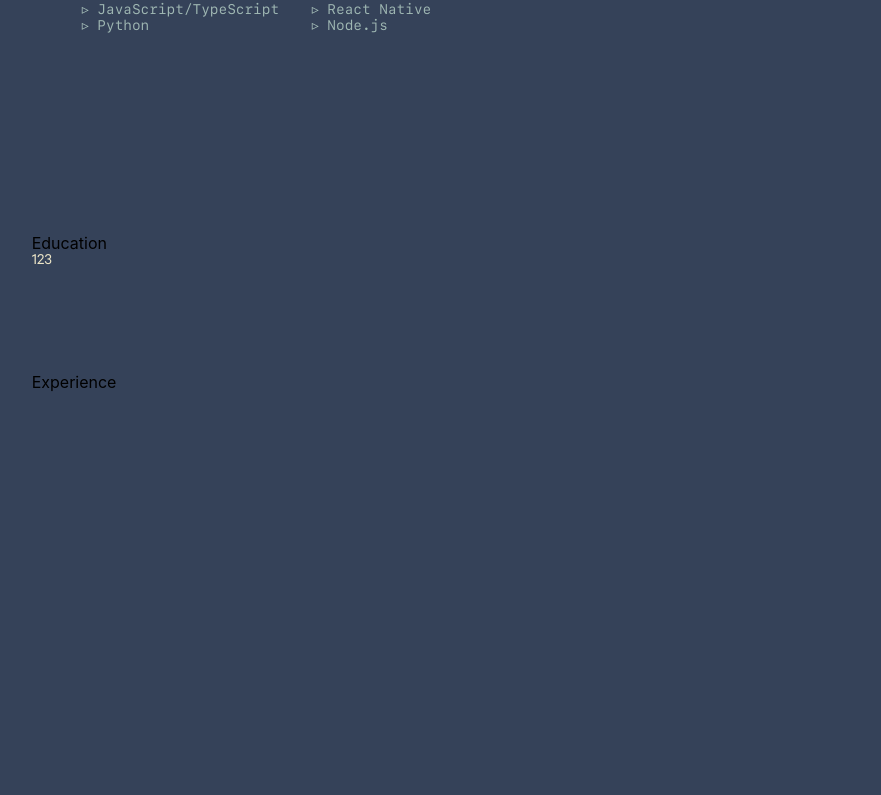
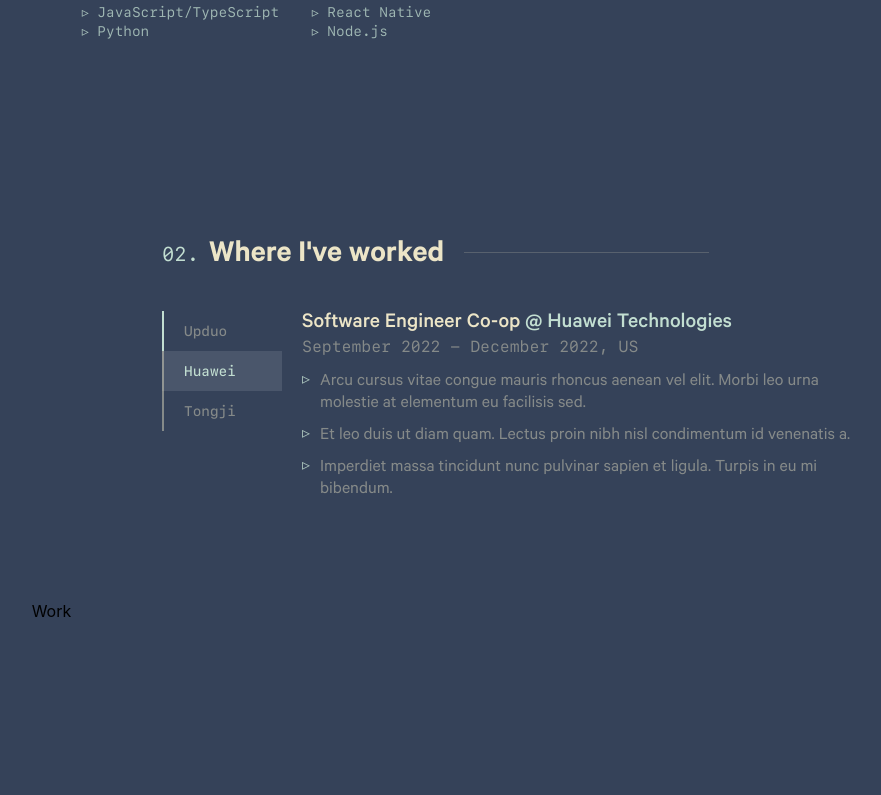
Before and after one commit to yijing-wu/personal-website-v2, a React (Create React App) app: page / in a window 1280 px wide. Shown: the part 1445-2240 px from the top of the page, without its empty margins (128-1009 px from the left). Built offline with nearby package versions, Linux system fonts and the light colour scheme.

Commit message:
Experience page

```diff
--- a/src/App.css
+++ b/src/App.css
@@ -66,6 +66,14 @@
   color: #c2ded1d2; /* myMintGreen */
 }
 
+/* Experience */
+#experience .duty:before {
+  content: "▹";
+  line-height: 15px;
+  color: #c2ded1d2; /* myMintGreen */
+  margin-right: 10px;
+}
+
 /* Social */
 .social-list::after {
   content: "";
--- a/src/App.tsx
+++ b/src/App.tsx
@@ -41,7 +41,7 @@
           <div style={{ paddingLeft: 45, paddingRight: 45 }}>
             <Home />
             <About />
-            <Education />
+            {/* <Education /> */}
             <Experience />
             <Work />
             <Contact />
--- a/src/MyLibrary/Title.tsx
+++ b/src/MyLibrary/Title.tsx
@@ -33,7 +33,14 @@
           marginRight: 10,
         }}
       >{`0${index}.`}</Text>
-      <Text style={{ fontSize: 32, lineHeight: 0.9, marginRight: 20 }}>
+      <Text
+        style={{
+          fontFamily: "Calibre-Semibold",
+          fontSize: 32,
+          lineHeight: 0.9,
+          marginRight: 20,
+        }}
+      >
         {content}
       </Text>
       <div
--- a/src/components/About.tsx
+++ b/src/components/About.tsx
@@ -67,8 +67,8 @@
       style={{
         paddingLeft: 50,
         paddingRight: 50,
-        marginTop: 100,
-        marginBottom: 100,
+        paddingTop: 100,
+        paddingBottom: 100,
       }}
     >
       <Title index={1} content={"About Me"} />
@@ -84,9 +84,10 @@
             <Paragraph3 />
             <Paragraph4 />
             <ul className="skills-list">
-              {skillList.map((skill) => {
+              {skillList.map((skill, index) => {
                 return (
                   <li
+                    key={"skill" + index}
                     style={{
                       display: "flex",
                       flexDirection: "row",
@@ -94,6 +95,7 @@
                       fontSize: 14,
                       color: myMintGreenC0Alpha,
                       fontFamily: "SFMono-Regular",
+                      marginBottom: 3,
                     }}
                   >
                     &nbsp;
--- a/src/components/Experience.tsx
+++ b/src/components/Experience.tsx
@@ -1,14 +1,181 @@
-import React from "react";
+import React, { useState } from "react";
+import { Text, Title } from "../MyLibrary";
+import {
+  myMilkYellow70Alpha,
+  myMintGreen,
+  myNavy,
+} from "../MyLibrary/MyColors";
 
 function Experience() {
+  const [selected, setSelected] = useState(1);
+  const [mouseFocused, setMouseFocused] = useState(-1);
+
+  const jobsData = [
+    {
+      company: "Upduo",
+      abbreviation: "Upduo",
+      title: "Software Engineer Co-op",
+      time: "September 2022 - December 2022",
+      location: "US",
+      duties: [
+        "Ac ut consequat semper viverra. Integer enim neque volutpat ac tincidunt vitae semper quis. ",
+        "Lobortis scelerisque fermentum dui faucibus in ornare quam viverra. ",
+        "Sed risus pretium quam vulputate dignissim suspendisse in est ante. ",
+        "Convallis tellus id interdum velit. Pulvinar neque laoreet suspendisse interdum consectetur libero id faucibus nisl. ",
+      ],
+    },
+    {
+      company: "Huawei Technologies",
+      abbreviation: "Huawei",
+      title: "Software Engineer Co-op",
+      time: "September 2022 - December 2022",
+      location: "US",
+      duties: [
+        "Arcu cursus vitae congue mauris rhoncus aenean vel elit. Morbi leo urna molestie at elementum eu facilisis sed. ",
+        "Et leo duis ut diam quam. Lectus proin nibh nisl condimentum id venenatis a. ",
+        "Imperdiet massa tincidunt nunc pulvinar sapien et ligula. Turpis in eu mi bibendum.",
+      ],
+    },
+    {
+      company: "Tongji University",
+      abbreviation: "Tongji",
+      title: "Software Engineer Co-op",
+      time: "September 2022 - December 2022",
+      location: "US",
+      duties: [
+        "Sed risus pretium quam vulputate dignissim suspendisse in est ante. ",
+        "Convallis tellus id interdum velit. Pulvinar neque laoreet suspendisse interdum consectetur libero id faucibus nisl. ",
+        "Imperdiet massa tincidunt nunc pulvinar sapien et ligula. Turpis in eu mi bibendum.",
+      ],
+    },
+  ];
+
   return (
     <div
       id="experience"
       style={{
-        height: 500,
+        paddingTop: 100,
+        paddingBottom: 100,
       }}
     >
-      Experience
+      <div
+        style={{
+          width: 700,
+          margin: "auto",
+        }}
+      >
+        <Title
+          index={2}
+          content={"Where I've worked"}
+          style={{ marginBottom: 40 }}
+        />
+        <div style={{ display: "flex", flexDirection: "row" }}>
+          <div>
+            <div
+              style={{
+                position: "absolute",
+                width: 2,
+                height: 40,
+                backgroundColor: myMintGreen,
+              }}
+            />
+            <div style={{ marginRight: 20 }}>
+              {jobsData.map((jobData, index) => {
+                return (
+                  <div key={"jobData" + index}>
+                    <button
+                      className="jobs-button"
+                      style={{
+                        minWidth: 120,
+                        height: 40,
+                        border: "none",
+                        borderLeftWidth: 2,
+                        borderLeftStyle: "solid",
+                        borderLeftColor: myMilkYellow70Alpha,
+                        paddingLeft: 20,
+                        paddingRight: 20,
+                        cursor: "pointer",
+                        textAlign: "left",
+                        fontFamily: "SFMono-Medium",
+                        fontSize: 14,
+                        color:
+                          index === selected || index === mouseFocused
+                            ? myMintGreen
+                            : myMilkYellow70Alpha,
+                        backgroundColor:
+                          index === selected || index === mouseFocused
+                            ? "#4a566b"
+                            : myNavy,
+                      }}
+                      onClick={() => {
+                        setSelected(index);
+                      }}
+                      onMouseEnter={() => {
+                        setMouseFocused(index);
+                      }}
+                      onMouseLeave={() => {
+                        setMouseFocused(-1);
+                      }}
+                    >
+                      {jobData.abbreviation}
+                    </button>
+                  </div>
+                );
+              })}
+            </div>
+          </div>
+
+          <div>
+            <div style={{ display: "flex", flexDirection: "row" }}>
+              <Text
+                style={{
+                  fontFamily: "Calibre-Medium",
+                  fontSize: 22,
+                  marginRight: 5,
+                }}
+              >
+                {jobsData[selected].title}
+              </Text>
+              <Text
+                style={{
+                  fontFamily: "Calibre-Medium",
+                  fontSize: 22,
+                  color: myMintGreen,
+                }}
+              >
+                {`@ ${jobsData[selected].company}`}
+              </Text>
+            </div>
+            <Text
+              style={{
+                fontFamily: "SFMono-Regular",
+                color: myMilkYellow70Alpha,
+              }}
+            >
+              {jobsData[selected].time}
+              {", "}
+              {jobsData[selected].location}
+            </Text>
+            {jobsData[selected].duties.map((duty, index) => {
+              return (
+                <div
+                  key={"duty" + index}
+                  className="duty"
+                  style={{
+                    display: "flex",
+                    flexDirection: "row",
+                    marginTop: index === 0 ? 15 : 10,
+                  }}
+                >
+                  <Text style={{ color: myMilkYellow70Alpha, fontSize: 18 }}>
+                    {duty}
+                  </Text>
+                </div>
+              );
+            })}
+          </div>
+        </div>
+      </div>
     </div>
   );
 }
--- a/src/components/NavBar.tsx
+++ b/src/components/NavBar.tsx
@@ -38,7 +38,7 @@
 export default function NavBar() {
   const navItems = [
     { name: "About", url: "#about" },
-    { name: "Education", url: "#education" },
+    // { name: "Education", url: "#education" },
     { name: "Experience", url: "#experience" },
     { name: "Work", url: "#work" },
     { name: "Contact", url: "#contact" },
```
